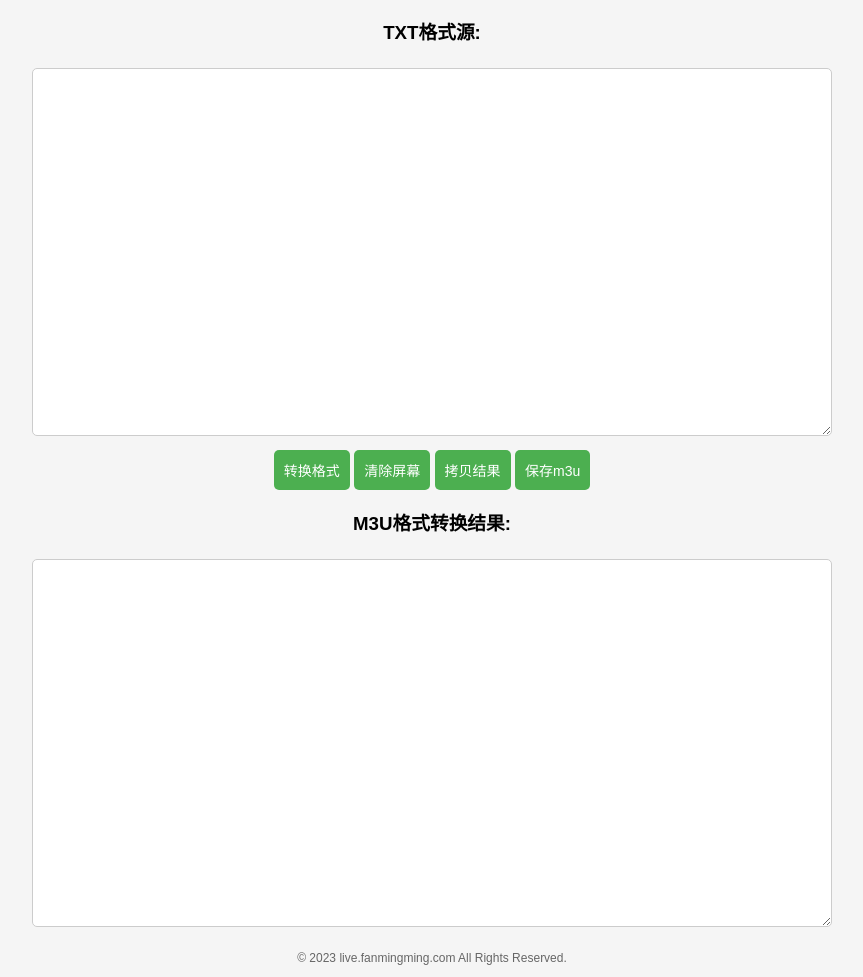
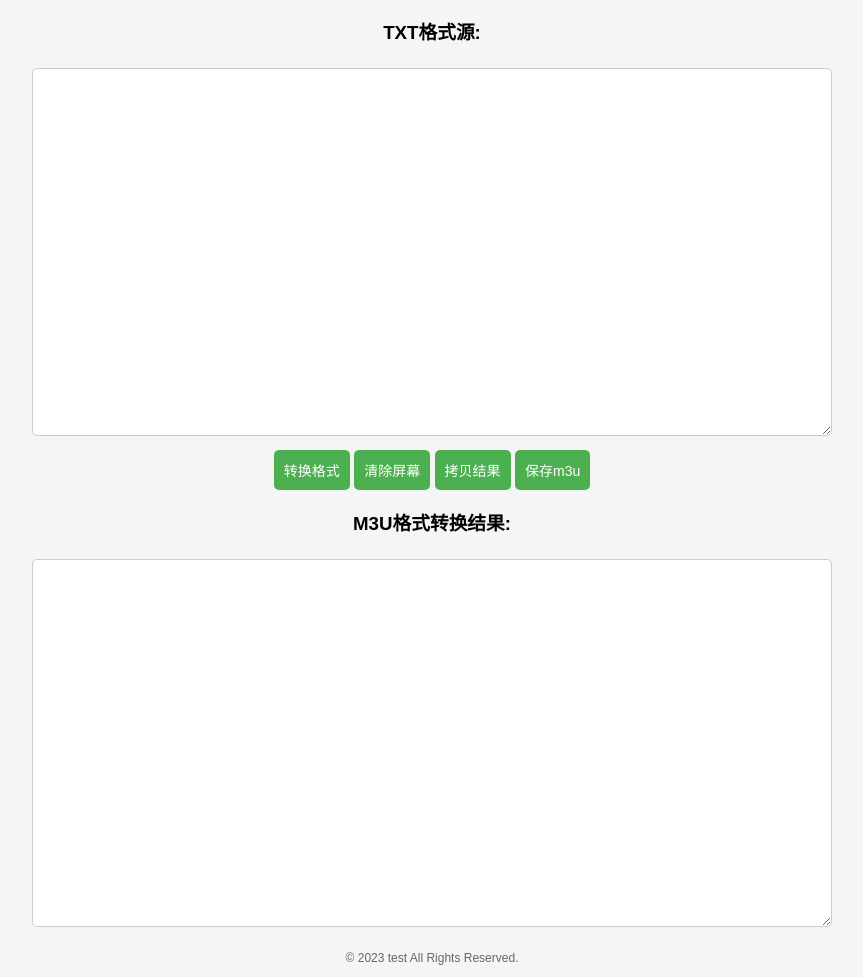
Before and after one commit to xiaotan8/xiaotan8.github.io, a plain HTML site: page txt2m3u/index.html in a window 1280 px wide. Shown: the part 58-1035 px from the top of the page, without its empty margins (208-1071 px from the left). Drawn offline with Linux system fonts and the light colour scheme.

Commit message:
Update index.html

```diff
--- a/txt2m3u/index.html
+++ b/txt2m3u/index.html
@@ -73,7 +73,7 @@
   <h3>M3U格式转换结果:</h3>
   <textarea id="m3uOutput" rows="10" cols="80" readonly></textarea>
   <div id="copyright">
-    <p>© 2023 live.fanmingming.com All Rights Reserved.</p>
+    <p>© 2023 test All Rights Reserved.</p>
   </div>
   <script>
     function convertToM3U() {
```
